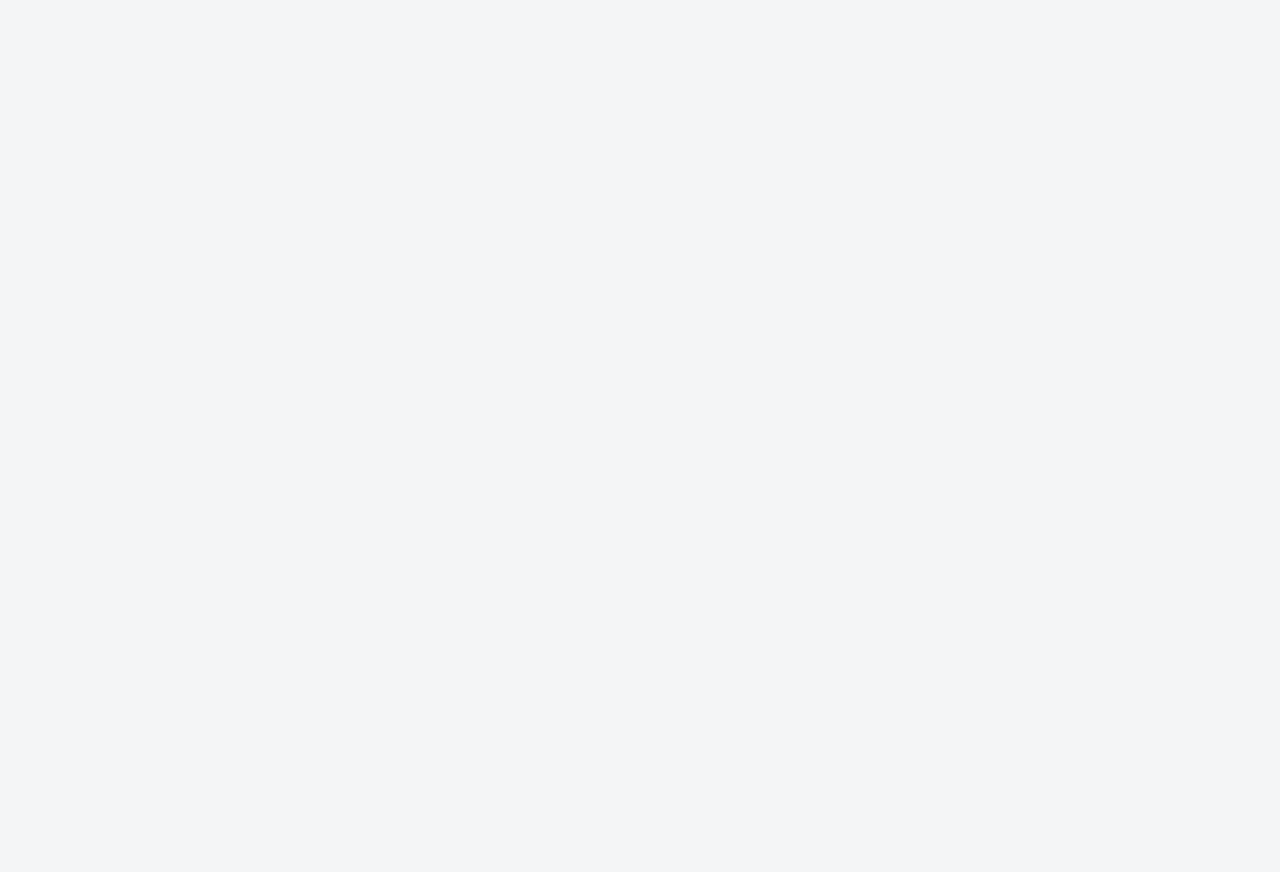
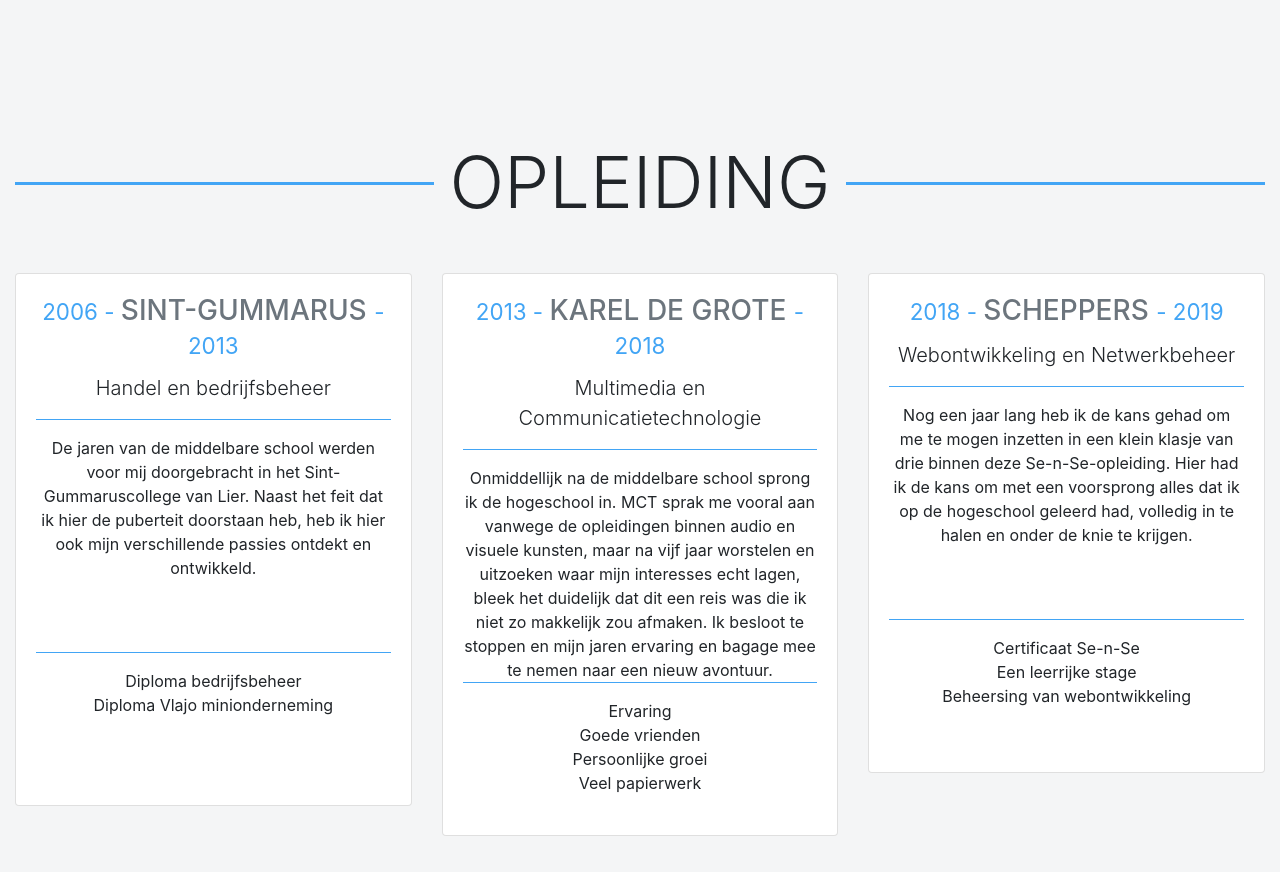
Before and after one commit to jesse-opdebeeck/react-portfolio, a React (Create React App) app: page /skills in a window 1280 px wide. Shown: the part 920-1792 px from the top of the page. Before the commit the page ends 869 px from the top, so only its background shows below. Built offline with nearby package versions, Linux system fonts and the light colour scheme.

Commit message:
opleiding-section done + created components for each section

```diff
--- a/src/App.css
+++ b/src/App.css
@@ -17,6 +17,18 @@ body {
 header {
   background-color: var(--main-black);
   color: var(--main-white);
+}
+
+hr {
+  border-color: var(--main-blue);
+}
+
+small {
+  color: var(--main-blue);
+}
+
+.blue-text {
+  color: var(--main-blue);
 }
 
 .hero {
@@ -102,9 +114,53 @@ header {
   transition-timing-function: ease-out;
 }
 
+.skillsection {
+  height: 100vh;
+}
+
+.skillsection h2 {
+  text-transform: uppercase;
+}
+
+h2.title-bg {
+  position: relative;
+  z-index: 1;
+}
+
+h2.title-bg:before {
+  border-top: 3px solid var(--main-blue);
+  content: "";
+  margin: 0 auto;
+  position: absolute;
+  top: 50%;
+  left: 0;
+  right: 0;
+  bottom: 0;
+  z-index: -1;
+}
+
+h2.title-bg > span {
+  background: var(--main-white);
+  padding: 0 15px;
+}
+
+.opleiding {
+  padding: 5px 40px;
+  border: 1px solid grey;
+}
+
+.opleiding-description {
+  height: 200px;
+}
+
+.opleiding-list {
+  height: 100px;
+}
+
 .arrow {
   text-align: center;
   margin: 8% 0;
+  color: grey;
 }
 
 .bounce {
--- a/src/components/projects.js
+++ b/src/components/projects.js
@@ -105,8 +105,9 @@ function ProjectList(props) {
   const projects = props.projects;
   const projectItems = projects.map(project => (
     <div className="col-md-3 col-sm-6 mb-4" key={project.key}>
+      {/* eslint-disable-next-line */}
       <a
-        href="javascript:void(0)"
+        href="#"
         onClick={event => {
           props.setProject(event, project.key);
         }}
--- a/src/components/skills.js
+++ b/src/components/skills.js
@@ -1,7 +1,13 @@
 import React, { Component } from "react";
 import Header from "../components/header";
-import { Fade, Zoom } from "react-reveal";
+import { Bounce, Fade } from "react-reveal";
 import "font-awesome/css/font-awesome.min.css";
+
+import Opleidingen from "./skills/opleidingen";
+import Ervaringen from "./skills/ervaringen";
+import Hobbys from "./skills/hobbys";
+import Technologie from "./skills/technologie";
+import Code from "./skills/code";
 
 class Skills extends Component {
   state = {};
@@ -9,7 +15,7 @@ class Skills extends Component {
     return (
       <React.Fragment>
         <Header title="Skills" />
-        <div className="container">
+        <div className="container-fluid">
           <div className="jumbotron my-5">
             <Fade>
               <h1 className="display-3">Jesse Op de Beeck</h1>
@@ -27,12 +33,26 @@ class Skills extends Component {
               </p>
             </Fade>
           </div>
-          <h2 className="display-1 text-muted text-center mt-5">
-            Ontdek waarom
-          </h2>
-          <div className="arrow bounce">
-            <a className="fa fa-arrow-down fa-2x" href="#" />
-          </div>
+          <Fade delay={750}>
+            <h2 className="display-1 text-muted text-center my-5">
+              Ontdek waarom
+            </h2>
+          </Fade>
+          <Bounce delay={1000} top={true}>
+            <div className="arrow bounce">
+              <p className="fa fa-arrow-down fa-2x my-5" href="#" />
+            </div>
+          </Bounce>
+          <br className="my-5" />
+          <Opleidingen />
+          <br className="my-5" />
+          <Ervaringen />
+          <br className="my-5" />
+          <Code />
+          <br className="my-5" />
+          <Technologie />
+          <br className="my-5" />
+          <Hobbys />
         </div>
       </React.Fragment>
     );
--- /dev/null
+++ b/src/components/skills/code.js
@@ -0,0 +1,9 @@
+import React, { Component } from "react";
+
+class Code extends Component {
+  render() {
+    return <React.Fragment />;
+  }
+}
+
+export default Code;
--- /dev/null
+++ b/src/components/skills/ervaringen.js
@@ -0,0 +1,9 @@
+import React, { Component } from "react";
+
+class Ervaringen extends Component {
+  render() {
+    return <React.Fragment />;
+  }
+}
+
+export default Ervaringen;
--- /dev/null
+++ b/src/components/skills/hobbys.js
@@ -0,0 +1,9 @@
+import React, { Component } from "react";
+
+class Hobbys extends Component {
+  render() {
+    return <React.Fragment />;
+  }
+}
+
+export default Hobbys;
--- /dev/null
+++ b/src/components/skills/opleidingen.js
@@ -0,0 +1,100 @@
+import React, { Component } from "react";
+import Fade from "react-reveal/Fade";
+
+class Opleidingen extends Component {
+  render() {
+    return (
+      <section className="skillsection">
+        <h2 className="my-5 display-3 text-center title-bg">
+          <span>Opleiding</span>
+        </h2>
+        <div className="row">
+          <Fade delay={500}>
+            <div className="col-lg-4">
+              <div className="card mb-5 mb-lg-0 text-center">
+                <div className="card-body">
+                  <h3 className="card-title text-muted text-uppercase text-center">
+                    <small>2006 - </small>
+                    Sint-Gummarus <small> - 2013</small>
+                  </h3>
+                  <p className="lead">Handel en bedrijfsbeheer</p>
+                  <hr />
+                  <p className="opleiding-description">
+                    De jaren van de middelbare school werden voor mij
+                    doorgebracht in het Sint-Gummaruscollege van Lier. Naast het
+                    feit dat ik hier de puberteit doorstaan heb, heb ik hier ook
+                    mijn verschillende passies ontdekt en ontwikkeld.
+                  </p>
+                  <hr />
+                  <ul className="list-unstyled opleiding-list">
+                    <li>Diploma bedrijfsbeheer</li>
+                    <li>Diploma Vlajo minionderneming</li>
+                  </ul>
+                </div>
+              </div>
+            </div>
+          </Fade>
+          <Fade delay={1000}>
+            <div className="col-lg-4">
+              <div className="card mb-5 mb-lg-0 text-center">
+                <div className="card-body">
+                  <h3 className="card-title text-muted text-uppercase text-center">
+                    <small>2013 - </small>
+                    Karel de Grote <small> - 2018</small>
+                  </h3>
+                  <p className="lead">Multimedia en Communicatietechnologie</p>
+                  <hr />
+                  <p className="opleiding-description">
+                    Onmiddellijk na de middelbare school sprong ik de hogeschool
+                    in. MCT sprak me vooral aan vanwege de opleidingen binnen
+                    audio en visuele kunsten, maar na vijf jaar worstelen en
+                    uitzoeken waar mijn interesses echt lagen, bleek het
+                    duidelijk dat dit een reis was die ik niet zo makkelijk zou
+                    afmaken. Ik besloot te stoppen en mijn jaren ervaring en
+                    bagage mee te nemen naar een nieuw avontuur.
+                  </p>
+                  <hr />
+                  <ul className="list-unstyled opleiding-list">
+                    <li>Ervaring</li>
+                    <li>Goede vrienden</li>
+                    <li>Persoonlijke groei</li>
+                    <li>Veel papierwerk</li>
+                  </ul>
+                </div>
+              </div>
+            </div>
+          </Fade>
+          <Fade delay={1500}>
+            <div className="col-lg-4">
+              <div className="card mb-5 mb-lg-0 text-center">
+                <div className="card-body">
+                  <h3 className="card-title text-muted text-uppercase text-center">
+                    <small>2018 - </small>
+                    Scheppers <small> - 2019</small>
+                  </h3>
+                  <p className="lead">Webontwikkeling en Netwerkbeheer</p>
+                  <hr />
+                  <p className="opleiding-description">
+                    Nog een jaar lang heb ik de kans gehad om me te mogen
+                    inzetten in een klein klasje van drie binnen deze
+                    Se-n-Se-opleiding. Hier had ik de kans om met een voorsprong
+                    alles dat ik op de hogeschool geleerd had, volledig in te
+                    halen en onder de knie te krijgen.
+                  </p>
+                  <hr />
+                  <ul className="list-unstyled opleiding-list">
+                    <li>Certificaat Se-n-Se</li>
+                    <li>Een leerrijke stage</li>
+                    <li>Beheersing van webontwikkeling</li>
+                  </ul>
+                </div>
+              </div>
+            </div>
+          </Fade>
+        </div>
+      </section>
+    );
+  }
+}
+
+export default Opleidingen;
--- /dev/null
+++ b/src/components/skills/technologie.js
@@ -0,0 +1,9 @@
+import React, { Component } from "react";
+
+class Technologie extends Component {
+  render() {
+    return <React.Fragment />;
+  }
+}
+
+export default Technologie;
```
